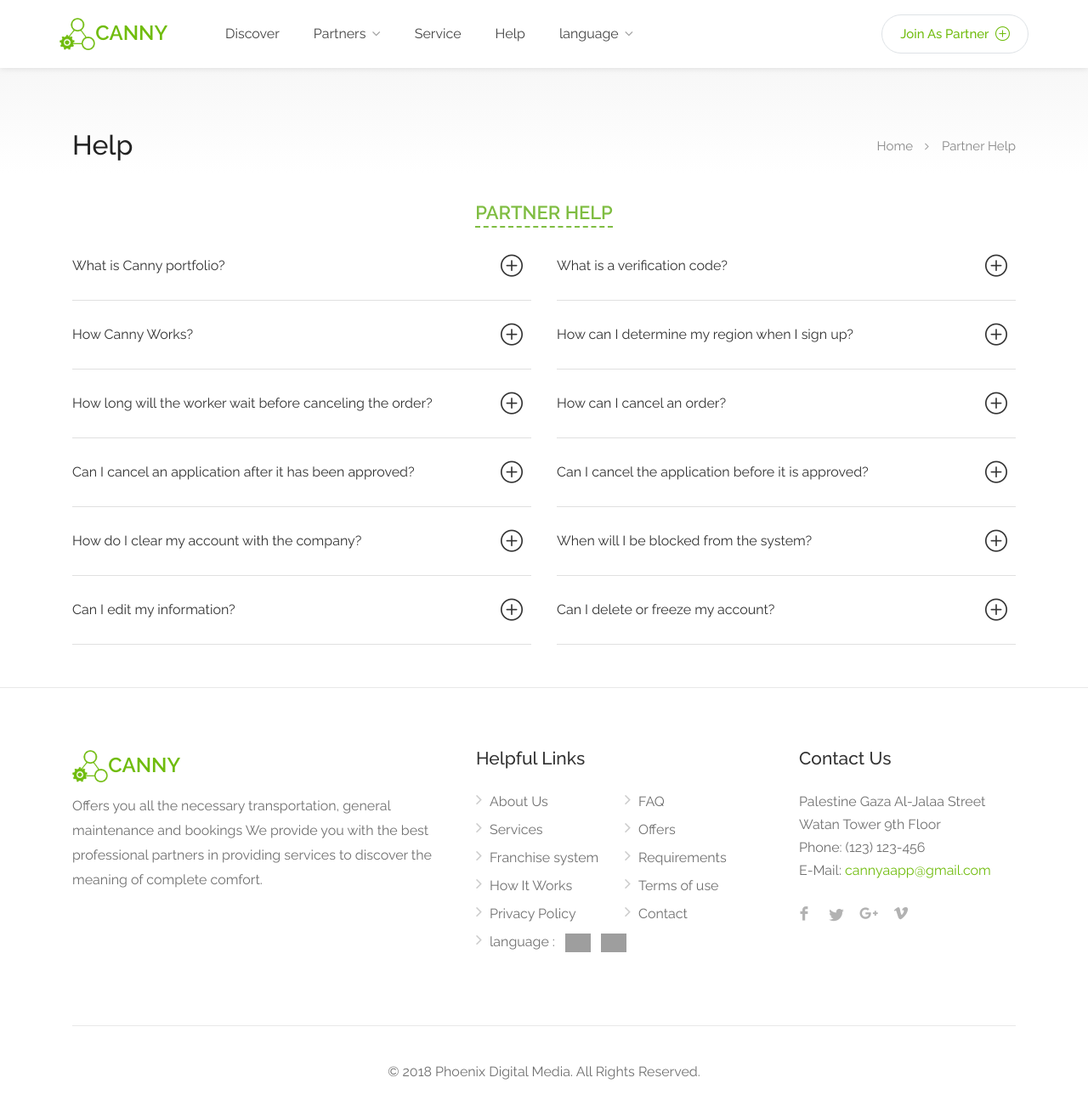
After one commit to hamza202/canny, a PHP site: page /partner-help.php in a window 1280 px wide. The commit adds this page. Shown: the whole page at 85% size. Run offline with PHP 8.4, Linux system fonts and the light colour scheme; some web fonts are replaced; grey boxes are pictures that could not be loaded.

Commit message:
First commit

```diff
--- a/css/custom.css
+++ b/css/custom.css
@@ -401,9 +401,10 @@ span.green-dot{
 .text-italic{
     font-style: italic;
 }
-.toggle-wrap span.active + div.toggle-container{
-    display: block !important;
-}
+/*.toggle-wrap span.active + div.toggle-container{*/
+    /*display: block*/
+/*}*/
+
 .r-form-error{
     font-size: 14px;
     padding-top: 9px;
--- a/header.php
+++ b/header.php
@@ -28,7 +28,7 @@
                             <li><a href="discover.php">Discover</a></li>
                             <li><a href="#">Partners</a>
                                 <ul>
-                                    <li><a href="#">Record</a></li>
+                                    <li><a href="partner-help.php">Help</a></li>
                                     <li><a href="#">Requirements</a></li>
                                 </ul>
                             </li>
--- /dev/null
+++ b/partner-help.php
@@ -0,0 +1,283 @@
+<!DOCTYPE html>
+<html>
+<head>
+    <!-- Basic Page Needs
+    ================================================== -->
+    <title>CANNY | Partner Help</title>
+    <meta charset="utf-8">
+    <meta name="viewport" content="width=device-width, initial-scale=1, maximum-scale=1">
+
+    <!-- CSS
+    ================================================== -->
+    <?php include "style.php" ?>
+</head>
+
+<body>
+
+<!-- Wrapper -->
+<div id="wrapper">
+
+    <!-- Header Container
+    ================================================== -->
+    <?php include "header.php"; ?>
+    <div class="clearfix"></div>
+    <!-- Header Container / End -->
+
+    <div id="titlebar" class="gradient margin-bottom-35">
+        <div class="container">
+            <div class="row">
+                <div class="col-md-12">
+
+                    <h2>Help</h2>
+
+                    <!-- Breadcrumbs -->
+                    <nav id="breadcrumbs">
+                        <ul>
+                            <li><a href="#">Home</a></li>
+                            <li>Partner Help</li>
+                        </ul>
+                    </nav>
+
+                </div>
+            </div>
+        </div>
+    </div>
+
+
+    <!-- Banner
+    ================================================== -->
+    <section class="faq">
+        <div class="container">
+            <div class="row">
+                <div class="col-md-8 offset-md-2 text-center">
+                    <h4 class="headline text-center text-uppercase">Partner Help</h4>
+                </div>
+                <div class="col-md-12 faq">
+                    <!-- Toggles Container -->
+                    <div class="style-2 row margin-bottom-50">
+                        <div class="col-md-6">
+                            <!-- Toggle 1 -->
+                            <div class="toggle-wrap" id="question-1-1">
+                                <span class="trigger "><a href="#">What is Canny portfolio?<i
+                                                class="sl sl-icon-plus"></i></a></span>
+                                <div class="toggle-container">
+                                    <p>Your Canny portfolio is where all the information and options for payment and
+                                        earning options are available.</p>
+                                </div>
+                            </div>
+                        </div>
+                        <div class="col-md-6">
+                            <!-- Toggle 2 -->
+                            <div class="toggle-wrap" id="question-1-2">
+                            <span class="trigger">
+                                <a href="#">What is a verification code?
+                                    <i class="sl sl-icon-plus"></i>
+                                </a>
+                            </span>
+                                <div class="toggle-container">
+                                    <p>
+                                        The verification code is sent after entering the mobile number in order to
+                                        verify ownership of the mobile number
+                                        It must be entered during the sign-up process. It is sent via SMS. This
+                                        verification is necessary for the subscription process. Please make sure your
+                                        phone receives SMS.
+                                    </p>
+                                </div>
+                            </div>
+                        </div>
+                        <div class="col-md-6">
+                            <!-- Toggle 1 -->
+                            <div class="toggle-wrap" id="question-1-3">
+                                <span class="trigger "><a href="#">How Canny Works?<i
+                                                class="sl sl-icon-plus"></i></a></span>
+                                <div class="toggle-container">
+                                    <p>Canny's application allows users to request and reserve the service they want in
+                                        connection, general maintenance and bookings
+                                        The process simply includes the following: Initially the individual determines
+                                        the
+                                        service he wants and a number of service providers will be immediately available
+                                        on
+                                        the map. The service is then requested, as the service provider will accept the
+                                        request and try to meet the request as soon as possible.</p>
+                                </div>
+                            </div>
+                        </div>
+                        <div class="col-md-6">
+                            <!-- Toggle 2 -->
+                            <div class="toggle-wrap" id="question-1-4">
+                            <span class="trigger"><a href="#">How can I determine my region when I sign up? <i
+                                            class="sl sl-icon-plus"></i> </a></span>
+                                <div class="toggle-container">
+                                    <p>
+                                        A special box is provided to specify your region when creating an account on the
+                                        application.
+                                    </p>
+                                </div>
+                            </div>
+                        </div>
+                        <div class="col-md-6">
+                            <div class="toggle-wrap" id="question-1-5">
+                            <span class="trigger"><a href="#">How long will the worker wait before canceling the order? <i
+                                            class="sl sl-icon-plus"></i> </a></span>
+                                <div class="toggle-container">
+                                    <p>
+                                        The worker will wait 20 seconds before canceling the order and transfer it
+                                        to
+                                        another worker.
+                                    </p>
+                                </div>
+                            </div>
+                        </div>
+                        <div class="col-md-6">
+                            <div class="toggle-wrap" id="question-1-6">
+                            <span class="trigger"><a href="#">How can I cancel an order? <i
+                                            class="sl sl-icon-plus"></i> </a></span>
+                                <div class="toggle-container">
+                                    <p>
+                                        This is done by clicking the Cancel button located at the top of the map on
+                                        the
+                                        left.
+                                    </p>
+                                </div>
+                            </div>
+                        </div>
+                        <div class="col-md-6">
+                            <div class="toggle-wrap" id="question-1-7">
+                            <span class="trigger"><a href="#">Can I cancel an application after it has been approved? <i
+                                            class="sl sl-icon-plus"></i> </a></span>
+                                <div class="toggle-container">
+                                    <p>
+                                        Yes, you are allowed to do so only in case of emergency and with a
+                                        compelling
+                                        reason not to be charged.
+                                    </p>
+                                </div>
+                            </div>
+                        </div>
+                        <div class="col-md-6">
+                            <div class="toggle-wrap" id="question-1-8">
+                            <span class="trigger"><a href="#">Can I cancel the application before it is approved?<i
+                                            class="sl sl-icon-plus"></i> </a></span>
+                                <div class="toggle-container">
+                                    <p>
+                                        Yes, you are allowed to do so only in case of emergency and with a
+                                        compelling
+                                        reason not to be charged.
+                                    </p>
+                                </div>
+                            </div>
+                        </div>
+                        <div class="col-md-6">
+                            <div class="toggle-wrap" id="question-1-9">
+                            <span class="trigger"><a href="#">How do I clear my account with the company? <i
+                                            class="sl sl-icon-plus"></i> </a></span>
+                                <div class="toggle-container">
+                                    <p>
+                                        Accounts are settled with the company periodically satisfying all parties.
+                                    </p>
+                                </div>
+                            </div>
+                        </div>
+                        <div class="col-md-6">
+                            <div class="toggle-wrap" id="question-1-10">
+                            <span class="trigger"><a href="#">When will I be blocked from the system?<i
+                                            class="sl sl-icon-plus"></i> </a></span>
+                                <div class="toggle-container">
+                                    <p>
+                                        This is done in the following cases:
+                                        <br>
+                                         <span class="green-dot">•</span>Failure to pay the company's fees.
+                                        <br>
+                                         <span class="green-dot">•</span>A large number of negative comments have
+                                        come
+                                        to your service.
+                                        <br>
+                                         <span class="green-dot">•</span>If a large number of applications are
+                                        rejected.
+                                    </p>
+                                </div>
+                            </div>
+                        </div>
+                        <div class="col-md-6">
+                            <div class="toggle-wrap" id="question-1-11">
+                            <span class="trigger"><a href="#">Can I edit my information? <i class="sl sl-icon-plus"></i> </a></span>
+                                <div class="toggle-container">
+                                    <p>
+                                        You can edit some of your information as follows: Name, About Employee,
+                                        Gender, Email only.
+                                    </p>
+                                </div>
+                            </div>
+                        </div>
+                        <div class="col-md-6">
+                            <div class="toggle-wrap" id="question-1-12">
+                            <span class="trigger"><a href="#">Can I delete or freeze my account?<i
+                                            class="sl sl-icon-plus"></i> </a></span>
+                                <div class="toggle-container">
+                                    <p>
+                                        In both cases, you can not do this only when a person has exceeded many
+                                        considerations, and his or her account deletion or freezing is forced.
+                                    </p>
+                                </div>
+                            </div
+                        </div>
+
+                    </div>
+                </div>
+
+            </div>
+        </div>
+    </section>
+    <!-- Content
+    ================================================== -->
+
+    <!-- Footer
+    ================================================== -->
+    <?php include "footer.php" ?>
+    <!-- Footer / End -->
+
+
+    <!-- Back To Top Button -->
+    <div id="backtotop"><a href="#"></a></div>
+
+
+</div>
+<!-- Wrapper / End -->
+
+
+<!-- Scripts
+================================================== -->
+<script type="text/javascript" src="scripts/jquery-2.2.0.min.js"></script>
+<script type="text/javascript" src="scripts/mmenu.min.js"></script>
+<script type="text/javascript" src="scripts/chosen.min.js"></script>
+<script type="text/javascript" src="scripts/slick.min.js"></script>
+<script type="text/javascript" src="scripts/rangeslider.min.js"></script>
+<script type="text/javascript" src="scripts/magnific-popup.min.js"></script>
+<script type="text/javascript" src="scripts/waypoints.min.js"></script>
+<script type="text/javascript" src="scripts/counterup.min.js"></script>
+<script type="text/javascript" src="scripts/jquery-ui.min.js"></script>
+<script type="text/javascript" src="scripts/tooltips.min.js"></script>
+<script type="text/javascript" src="scripts/custom.js"></script>
+<script>
+    $(document).ready(function () {
+        var pageUrl = window.location.href ;
+        $('.toggle-wrap').each(function () {
+            $(this).find(".trigger").toggleClass('active', this.id === pageUrl.substring(pageUrl.lastIndexOf('#') + 1));
+            if (this.id === pageUrl.substring(pageUrl.lastIndexOf('#') + 1)){
+                $(this).find(".toggle-container").css("display" , "block");
+            }
+        });
+        // alert(pageUrl.substring(pageUrl.lastIndexOf('#') + 1));
+
+    });
+    $(document).ready(function(){
+        $('html,body').animate({
+            scrollTop: $(window.location.hash).offset().top - 80
+        }, 900, 'swing');
+    });
+
+</script>
+
+</body>
+
+</html>
```
Also changed, not shown: help.php (+6 -3 lines).
